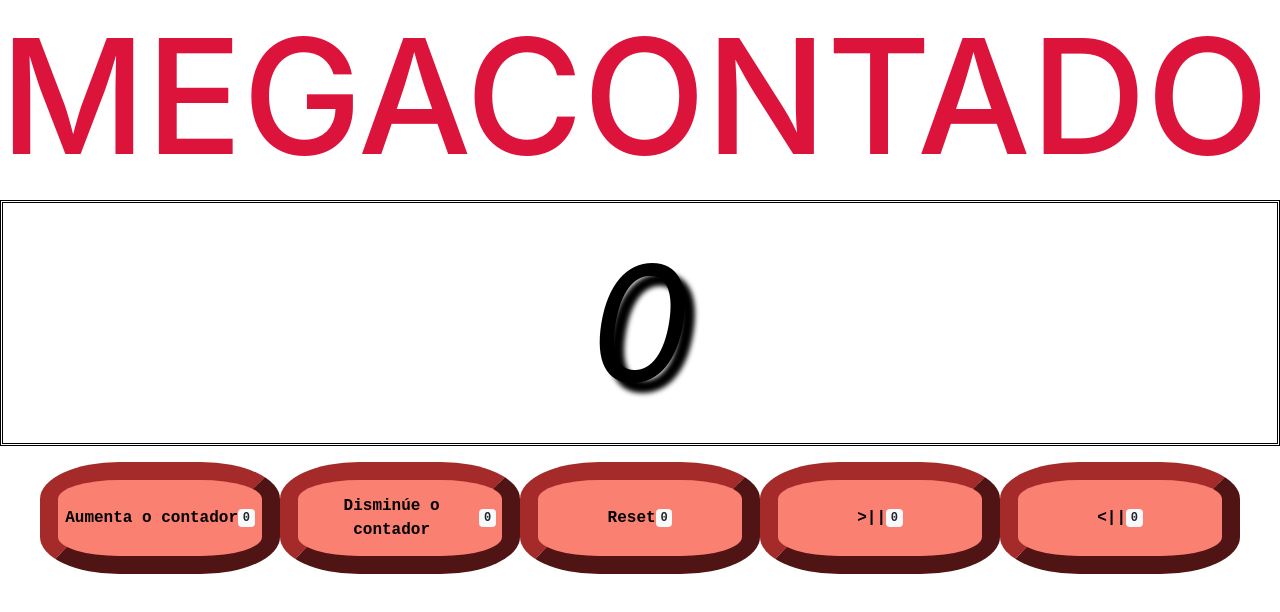
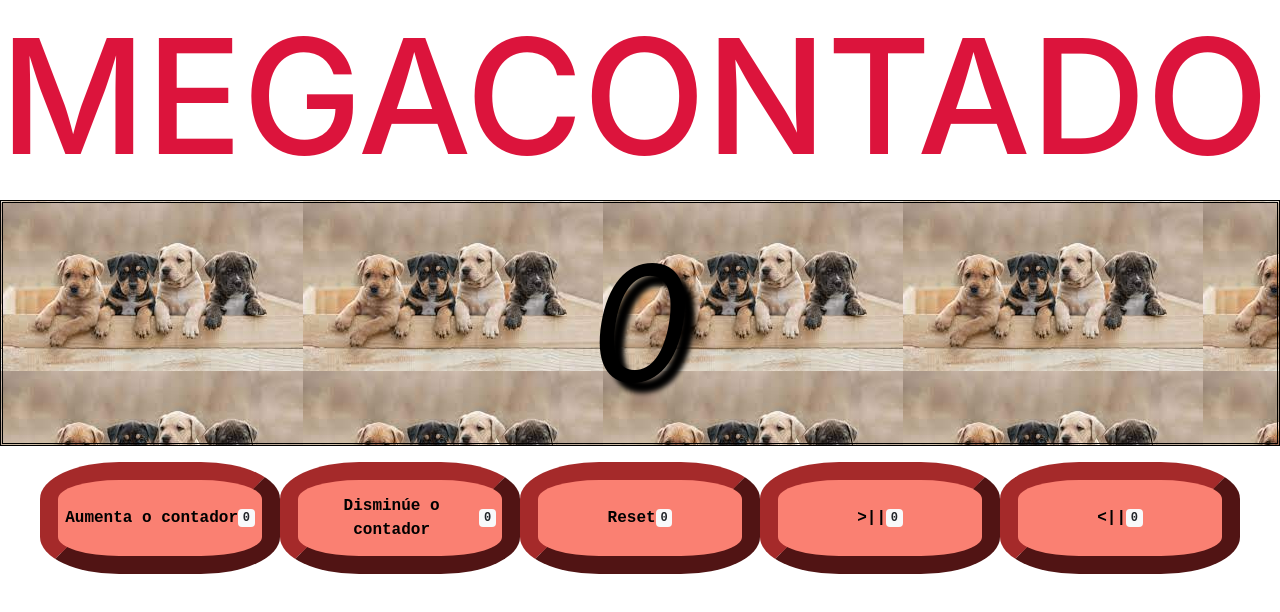
Before and after one commit to JCousoG/megacontador2, a React (Create React App) app: page / in a window 1280 px wide. Shown: the top 612 px of the page. Built offline with nearby package versions, Linux system fonts and the light colour scheme.

Commit message:
coas fotos

```diff
--- a/src/App.css
+++ b/src/App.css
@@ -4,7 +4,9 @@
   border-style: double;
   font-style: oblique;
   color: red;
-  text-shadow: 10px 10px 5px
+  text-shadow: 10px 10px 5px;
+  background-image: url("gatitos.jfif")
+
 }
 .negro {
   font-size:1000% ;
@@ -12,7 +14,8 @@
   border-style: double;
   font-style: oblique;
   color: black;
-  text-shadow: 10px 10px 5px
+  text-shadow: 10px 10px 5px;
+  background-image: url("perritos.jfif")
 
 }
   h1 {
```
Also changed, not shown: src/gatitos.jfif (added), src/perritos.jfif (added).
